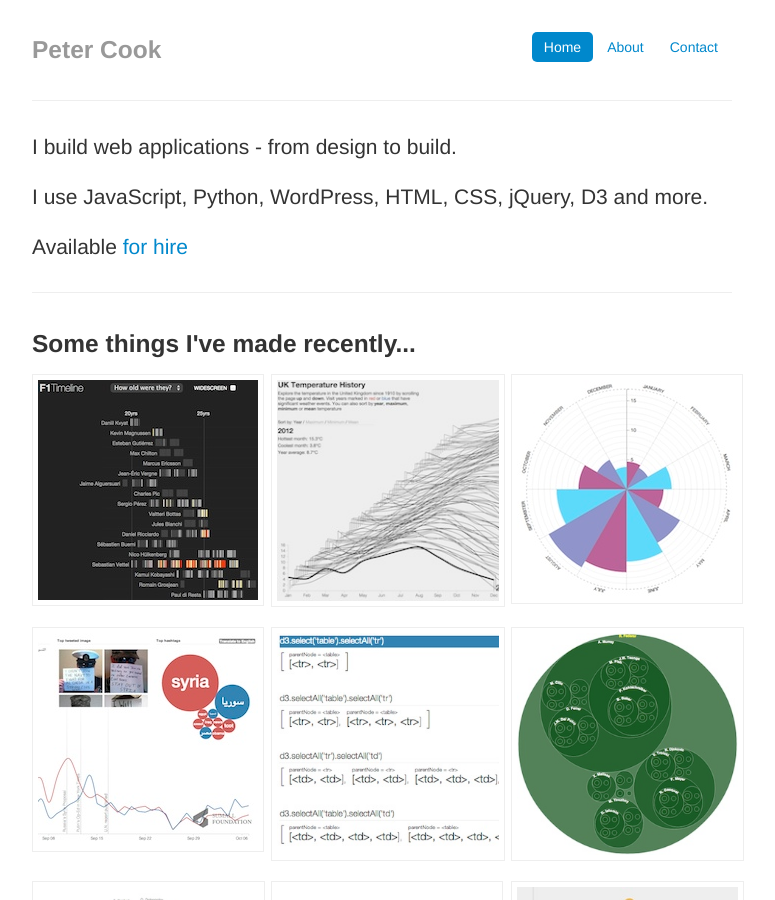
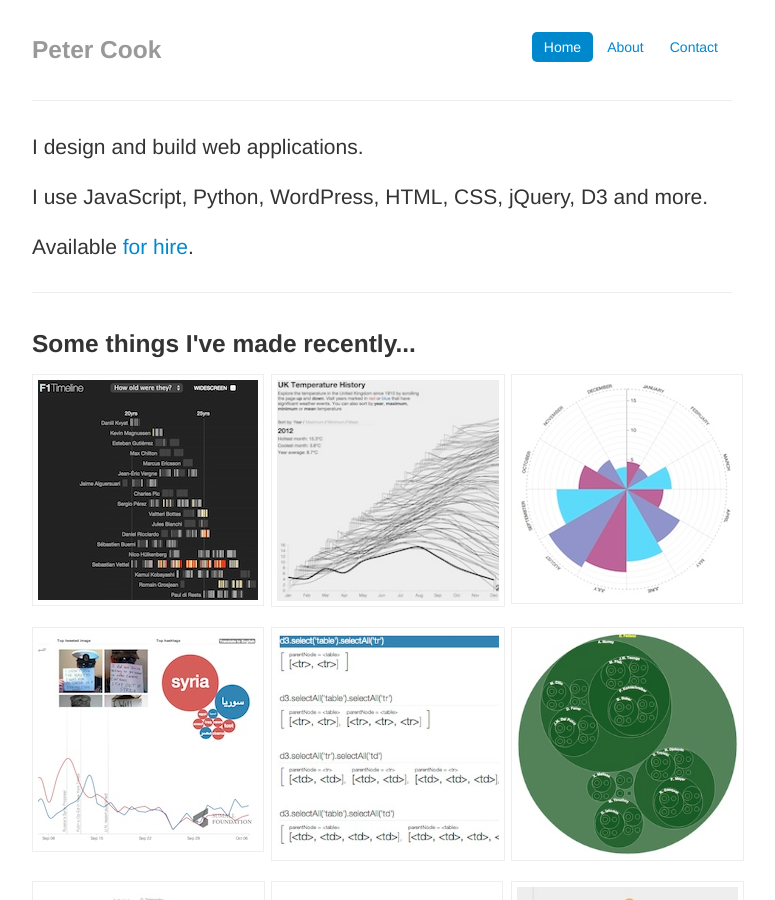
Before and after one commit to peterrcook/prcweb.github.com-deprecated, a Jekyll site: the page built from index.html, in a window 1280 px wide and 900 px high. Shown: the whole window, without its empty margins (258-1033 px from the left). Built offline with Jekyll 4.4.1, drawn with Linux system fonts in a browser that asks for light colours; Markdown is read by kramdown in place of the engine named in the settings.

Commit message:
Update status

```diff
--- a/index.html
+++ b/index.html
@@ -5,9 +5,9 @@ description: Home page of Brighton-based Peter Cook who specialises in data visu
 ---
 
       <div class="jumbotron">
-        <p class="lead">I build web applications - from design to build.</p>
+        <p class="lead">I design and build web applications.</p>
         <p class="lead">I use JavaScript, Python, WordPress, HTML, CSS, jQuery, D3 and more.</p>
-        <p class="lead">Available <a href="contact">for hire</a></p>
+        <p class="lead">Available <a href="contact">for hire</a>.</p>
       </div>
 
       <hr>
```
